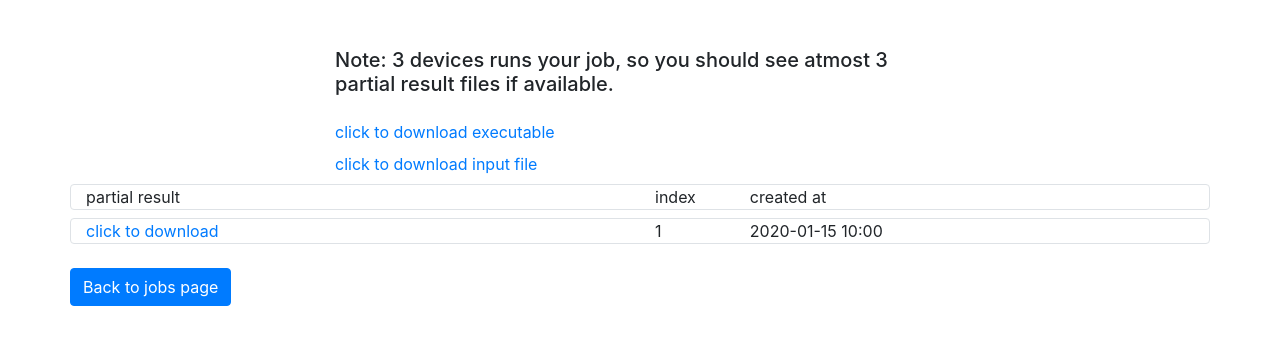
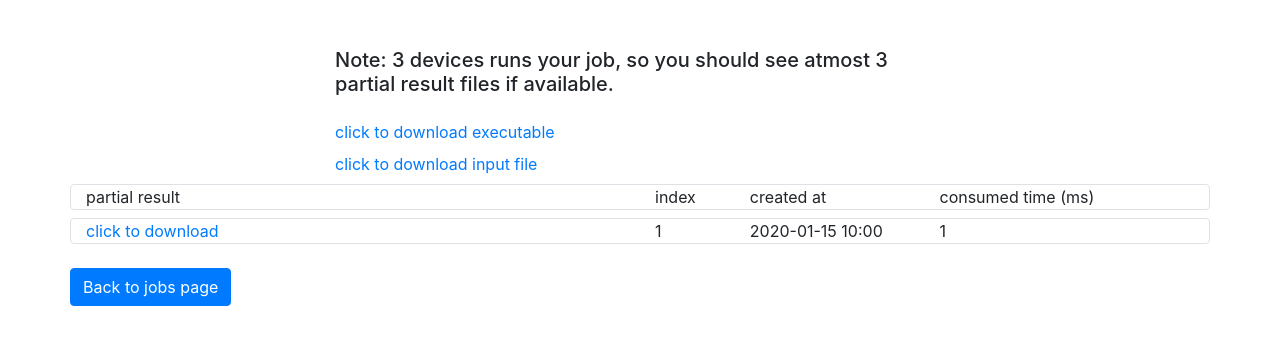
Before and after one commit to amirphl/mdcp-panel, a Django app: template templates/job.html in a window 1280 px wide. Shown: the top 345 px of the page. Run offline with Django 3.2, Linux system fonts and the light colour scheme; tables that the repository leaves empty hold one stand-in row (values such as "Sample post"); the template is opened without the code that fills it: values that come from a table or form of the project are taken from there, most other values are stand-ins (such as "Sample title", 1, 10 or a date in 2020); parts of the project's set-up code (start-up, migrations or seed data) failed here and were passed over; some libraries are stand-ins or nearby versions.

Commit message:
Show job consumed time in job template

```diff
--- a/templates/job.html
+++ b/templates/job.html
@@ -48,6 +48,9 @@
                 <div class="col-2">
                     created at
                 </div>
+                <div class="col-2">
+                    consumed time (ms)
+                </div>
             </div>
             {% for x in partial_results %}
                 <div class="row mt-2 border rounded">
@@ -62,6 +65,9 @@
                     <div class="col-2">
                         {{ x.created_at|date:'Y-m-d H:i' }}
                     </div>
+                    <div class="col-2">
+                        {{ x.consumed_time }}
+                    </div>
                 </div>
             {% endfor %}
             <div class="row mt-2">
```
